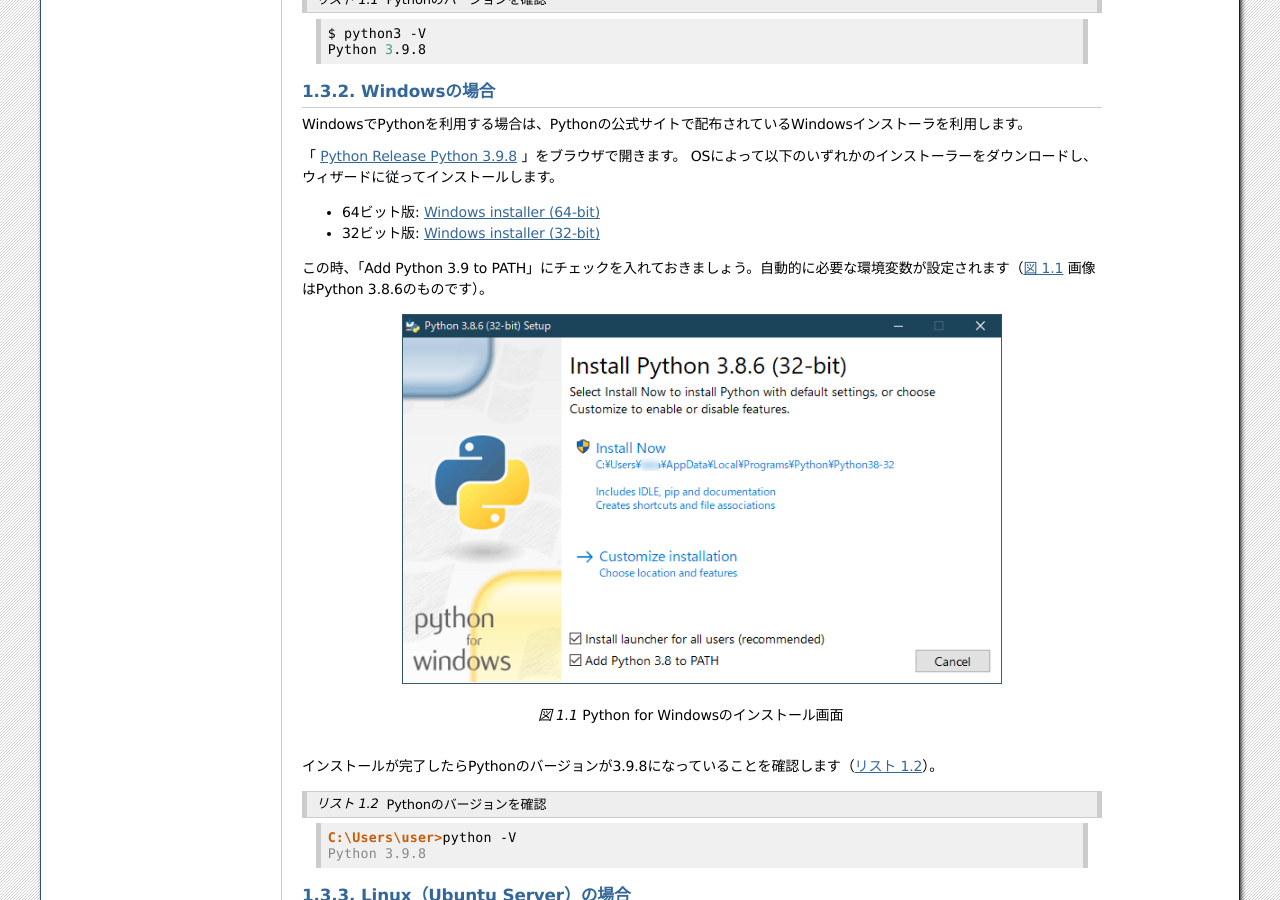
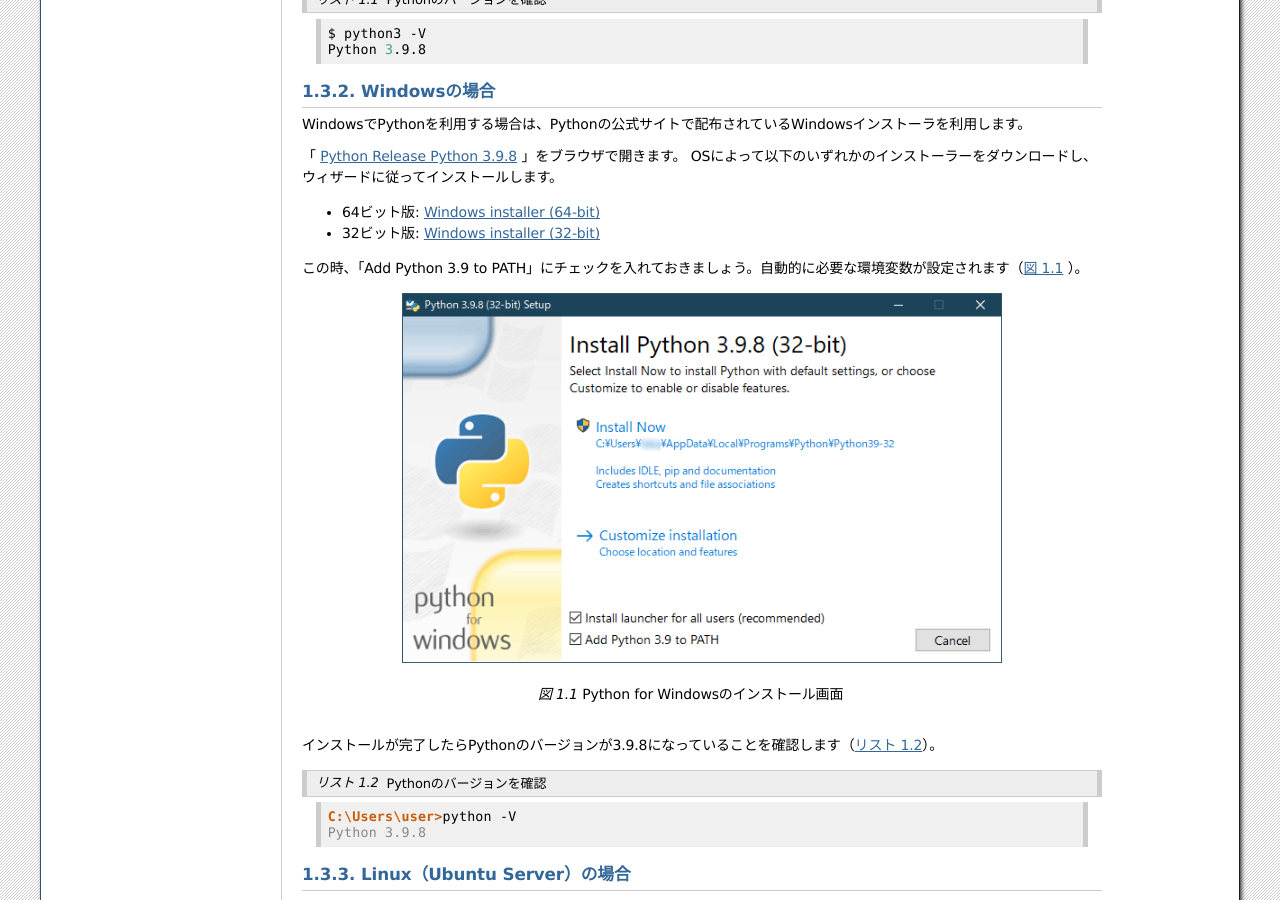
Before and after one commit to pyconjp/pycamp.pycon.jp, a Sphinx documentation site: the page built from source/textbook/1_install.rst, in a window 1280 px wide and 900 px high, scrolled down 919 px. Built offline with Sphinx 7.4.7, drawn with Linux system fonts in a browser that asks for light colours.

Commit message:
update Windows installer image

```diff
--- a/source/textbook/1_install.rst
+++ b/source/textbook/1_install.rst
@@ -84,7 +84,7 @@
 - 64ビット版: `Windows installer (64-bit) <https://www.python.org/ftp/python/3.9.8/python-3.9.8-amd64.exe>`_
 - 32ビット版: `Windows installer (32-bit) <https://www.python.org/ftp/python/3.9.8/python-3.9.8.exe>`_
 
-この時、「Add Python 3.9 to PATH」にチェックを入れておきましょう。自動的に必要な環境変数が設定されます（:numref:`windows-install` 画像はPython 3.8.6のものです）。
+この時、「Add Python 3.9 to PATH」にチェックを入れておきましょう。自動的に必要な環境変数が設定されます（:numref:`windows-install` ）。
 
 .. _windows-install:
 
```
Also changed, not shown: source/textbook/images/pythonforwindows1.png.
